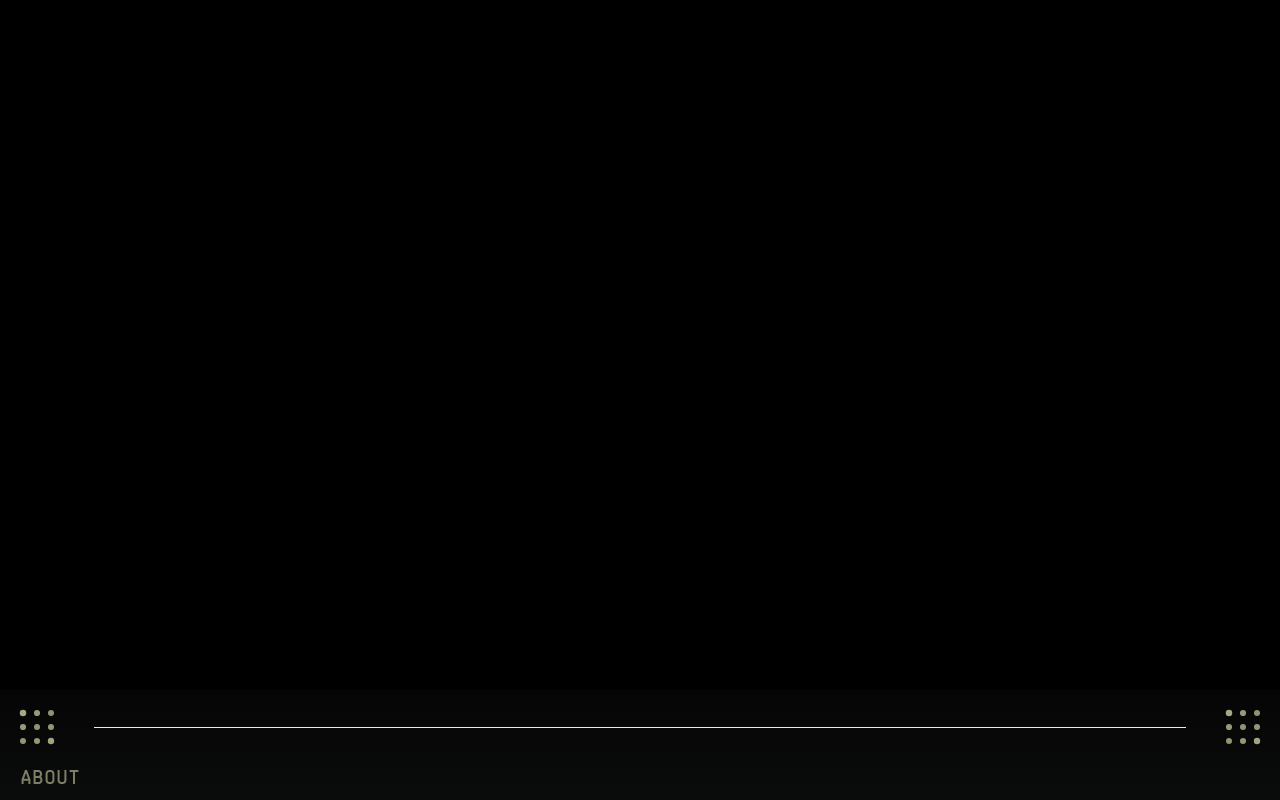
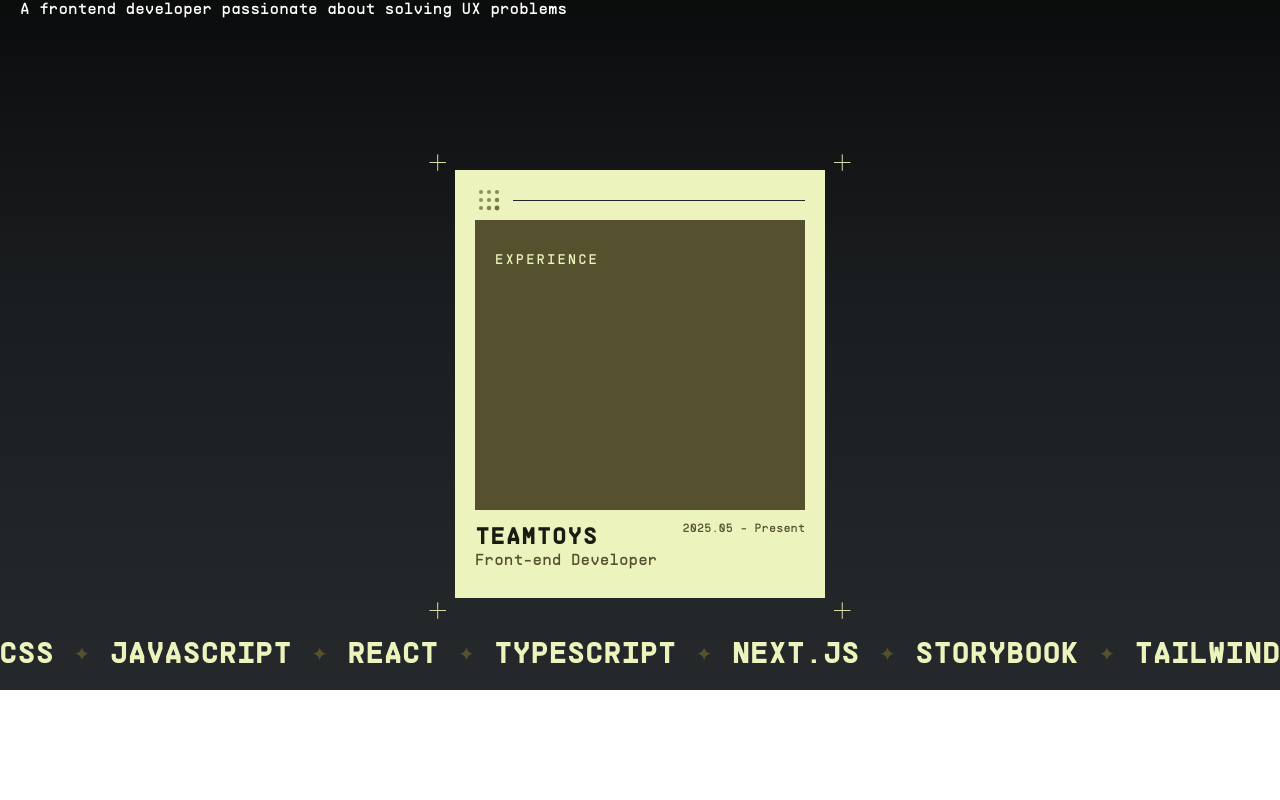
Before and after one commit to nanafromjeju/nanafolio, a React (Vite) app: page / in a window 1280 px wide. Shown: the part 2510-3310 px from the top of the page. After the commit the page ends 3200 px from the top, so only its background shows below. Built offline with nearby package versions, Linux system fonts and the light colour scheme; a web font is replaced by a local one.

Commit message:
feat: 포트폴리오 링크 추가

```diff
--- a/src/components/pages/AboutSection.jsx
+++ b/src/components/pages/AboutSection.jsx
@@ -35,6 +35,7 @@ const AboutSection = () => {
         >
           A frontend developer passionate about solving UX problems
         </motion.p>
+      </motion.div>
 
       <motion.div
         css={profileCardWrapper}
@@ -49,7 +50,6 @@ const AboutSection = () => {
           subtitle="Front-end Developer"
           date="2025.05 - Present"
         />
-        </motion.div>
       </motion.div>
 
       <div css={rollingTextContainer}>
@@ -96,10 +96,14 @@ const aboutDescription = css`
 `;
 
 const profileCardWrapper = css`
+  position: absolute;
+  top: 30%;
   display: flex;
-  flex-direction: row;
+  justify-content: center;
   gap: 40px;
-  padding: 30px 20px;
+  width: 100%;
+  padding: 0 20px;
+  box-sizing: border-box;
 `;
 
 const rollingTextContainer = css`
--- a/src/components/pages/ProfileCard.jsx
+++ b/src/components/pages/ProfileCard.jsx
@@ -3,9 +3,14 @@ import { motion } from 'framer-motion';
 import ProfileCardTopDecoration from './ProfileCardTopDecoration';
 import { iconVariants } from '../../constants/motion';
 
-const ProfileCard = ({ type, title, subtitle, date, children }) => {
+const ProfileCard = ({ type, title, subtitle, date, children, onClick }) => {
   return (
-    <motion.div css={profileCardContainer} whileHover="hover" initial="initial">
+    <motion.div
+      css={profileCardContainer}
+      whileHover="hover"
+      initial="initial"
+      onClick={onClick}
+    >
       <motion.span css={topLeftIcon} variants={iconVariants}>
         +
       </motion.span>
--- a/src/components/pages/ProjectSection.jsx
+++ b/src/components/pages/ProjectSection.jsx
@@ -69,6 +69,7 @@ const ProjectSection = () => {
               title={project.title}
               subtitle={project.subtitle}
               date={project.date}
+              onClick={() => window.open(project.link, '_blank')}
             />
           </div>
         ))}
@@ -79,7 +80,7 @@ const ProjectSection = () => {
 
 const projectSectionContainer = css`
   width: 100%;
-  height: 300vh;
+  height: 200vh;
   background: #000;
   overflow: hidden;
 `;
@@ -101,7 +102,7 @@ const orbitContainer = css`
   top: 0;
   left: 0;
   width: 100%;
-  height: 100vh;
+  height: 40vh;
   display: flex;
   align-items: center;
   justify-content: center;
--- a/src/data/text.js
+++ b/src/data/text.js
@@ -29,23 +29,27 @@ export const projects = [
     title: 'Sojib',
     subtitle: 'Class Action Website',
     date: '2024.10',
+    link: 'https://sojib.co.kr',
   },
   {
     type: 'PROJECT 02',
     title: 'Midem AI',
     subtitle: 'AI Service',
     date: '2025.09',
+    link: 'https://midem.ai',
   },
   {
     type: 'PROJECT 03',
     title: 'DD Partners',
     subtitle: 'Security Solution',
     date: '2025.08',
+    link: 'https://ddsecurity.co.kr',
   },
   {
     type: 'PROJECT 04',
     title: 'MHedusolution',
     subtitle: 'English Education',
     date: '2025.07',
+    link: 'https://solutionm.kr',
   },
 ];
```
Lines whose indentation alone changed are shown as unchanged.
